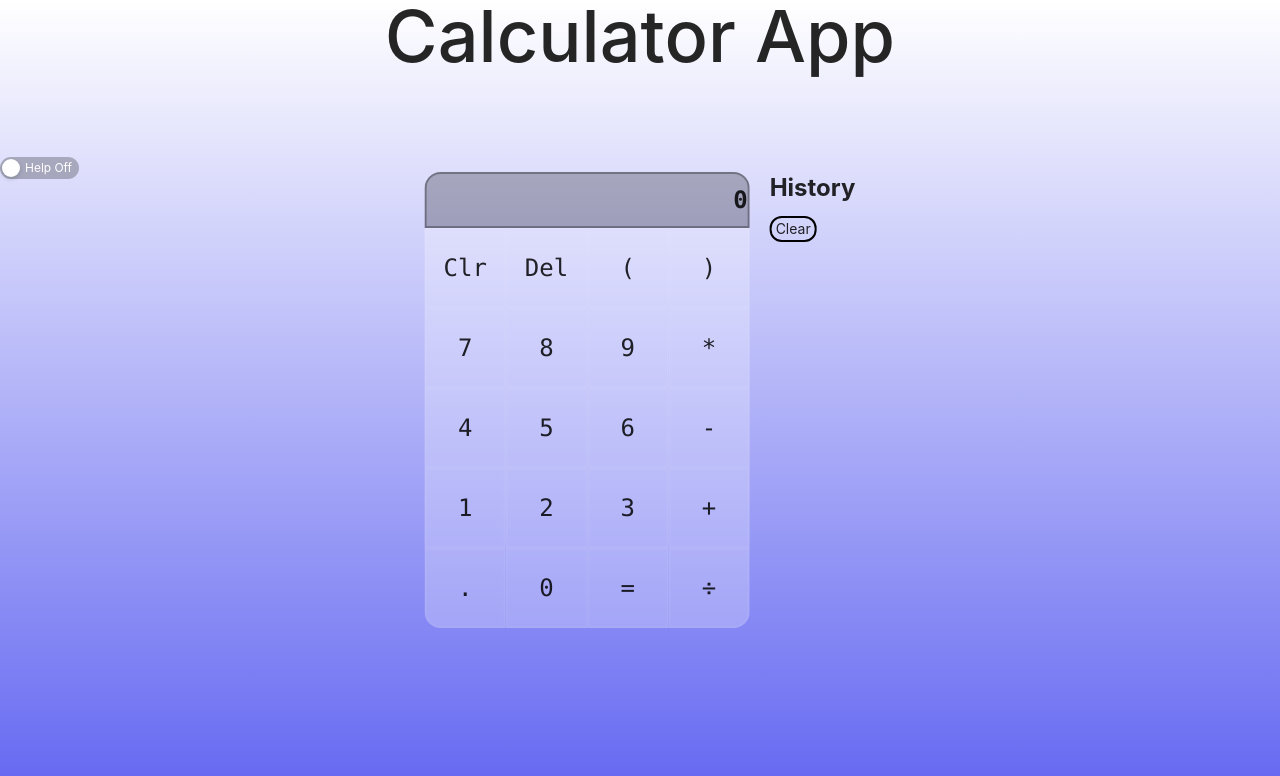
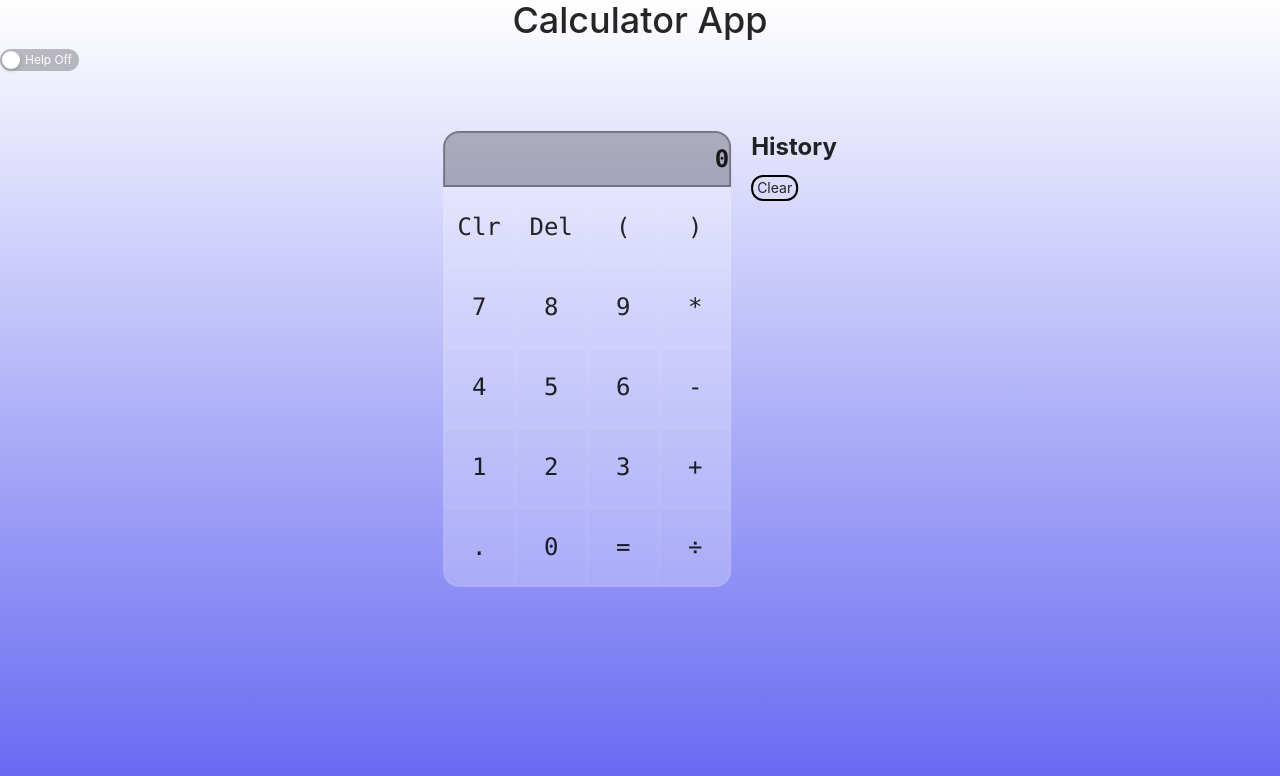
Before and after one commit to LForchini/CalculatorPT, a React (Create React App) app: page / in a window 1280 px wide. Shown: the top 776 px of the page. Built offline with nearby package versions, Linux system fonts and the light colour scheme.

Commit message:
Fixed problem with resizing

```diff
--- a/src/App.js
+++ b/src/App.js
@@ -45,7 +45,7 @@ function App() {
   return (
     <>
       <Title />
-      <div>
+      <div className="w-max">
         {/* Toggle */}
         <Switch
           checkedChildren="Help On"
@@ -55,9 +55,9 @@ function App() {
         {toggle ? <span>{<Help />}</span> : <span></span>}
       </div>
 
-      <div className="grid justify-center w-auto auto-cols-min grid-flow-col absolute top-1/2 left-1/2 translate-y-[-50%] translate-x-[-50%]">
+      <div className="grid justify-center w-max auto-cols-min grid-flow-col relative top-72 2xl:absolute 2xl:top-1/2 left-1/2 translate-y-[-50%] translate-x-[-50%]">
         {/* Calculator */}
-        <div className="font-bold text-2xl font-mono h-min w-[325px] rounded-2xl">
+        <div className="font-bold text-2xl font-mono h-auto w-[18rem] rounded-2xl">
           <p
             className={`text-sm text-red-500 text-center ${
               expr.length === MAX_DIGITS ? "visible" : "hidden"
--- a/src/components/Title.js
+++ b/src/components/Title.js
@@ -1,6 +1,6 @@
 const Title = ()=>{
     return(
-        <div className="text-center pb-12 font-bold text-7xl">
+        <div className="text-center pb-12 font-bold text-4xl h-1 2xl:text-7xl 2xl:h-20">
             <h2>Calculator App </h2>
         </div>
 
```
